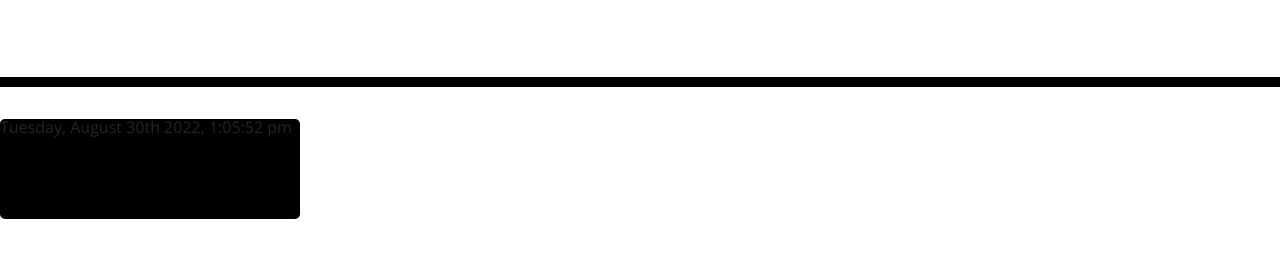
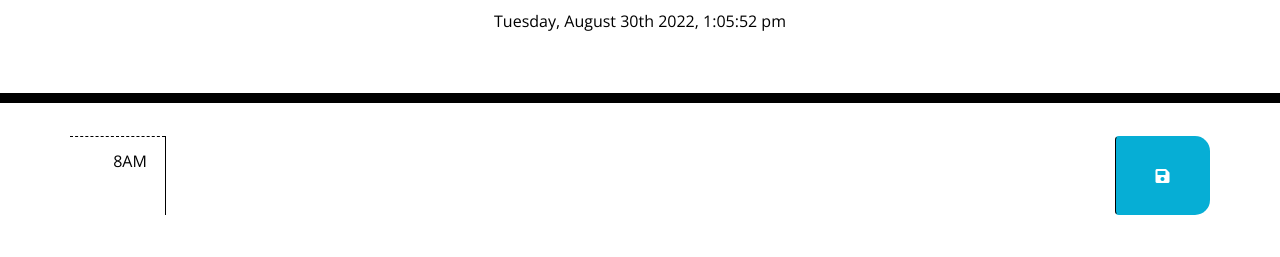
Before and after one commit to Zac0088/Work-Day-Scheduler-Challenge, a plain HTML site: page assets/index.html in a window 1280 px wide. Shown: the part 181-438 px from the top of the page. Drawn offline with nearby package versions, Linux system fonts and the light colour scheme; files that its build step writes are made by us from their sources.

Commit message:
added base timeblock next to duplicate for the rest of the working day

```diff
--- a/assets/index.html
+++ b/assets/index.html
@@ -14,18 +14,26 @@
   <link href="https://fonts.googleapis.com/css?family=Open+Sans&display=swap" rel="stylesheet" />
   <link rel="stylesheet" href="style.css" />
   <title>Work Day Scheduler</title>
-</head>
-
-<body>
   <header class="jumbotron">
     <h1 class="display-3">Work Day Scheduler</h1>
     <p class="lead">A simple calendar app for scheduling your work day</p>
     <p id="currentDay" class="lead"></p>
+    <div id="clock"></div>
   </header>
-  <div id="clock">8:30PM</div>
+</head>
+
+<body>
   <div class="container">
-    <!-- Timeblocks go here -->
+  <!-- Timeblocks go here -->
+  <div id ="8am" class = "row time-block">
+    <div class="col-md-1 hour">
+      8AM
+    </div>
+    <textarea class="col-md-10 description">
+    </textarea>
+    <button class="btn saveBtn col-md-1"><i class="fas fa-save"></i></button>
   </div>
+
   <script src="script.js"></script>
 
 
--- a/style.css
+++ b/style.css
@@ -69,11 +69,3 @@ textarea {
   font-size: 20px;
   transition: all 0.3s ease-in-out;
 }
-
-#clock {
-  width: 300px;
-  height: 100px;
-  background-color: #000000;
-  border-radius: 5px;
-
-}
```
Also changed, not shown: assets/script.js (line endings or trailing spaces).
